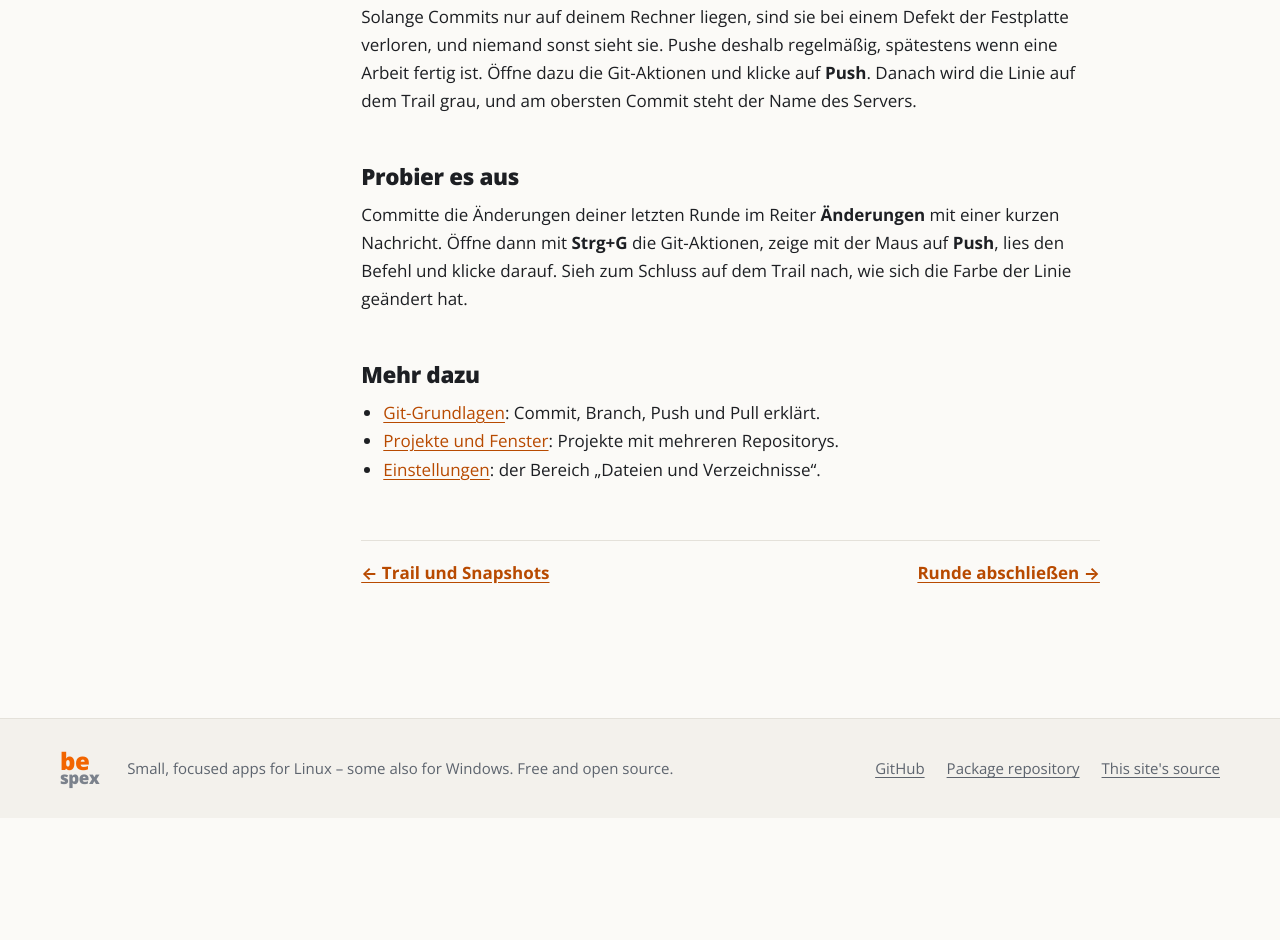
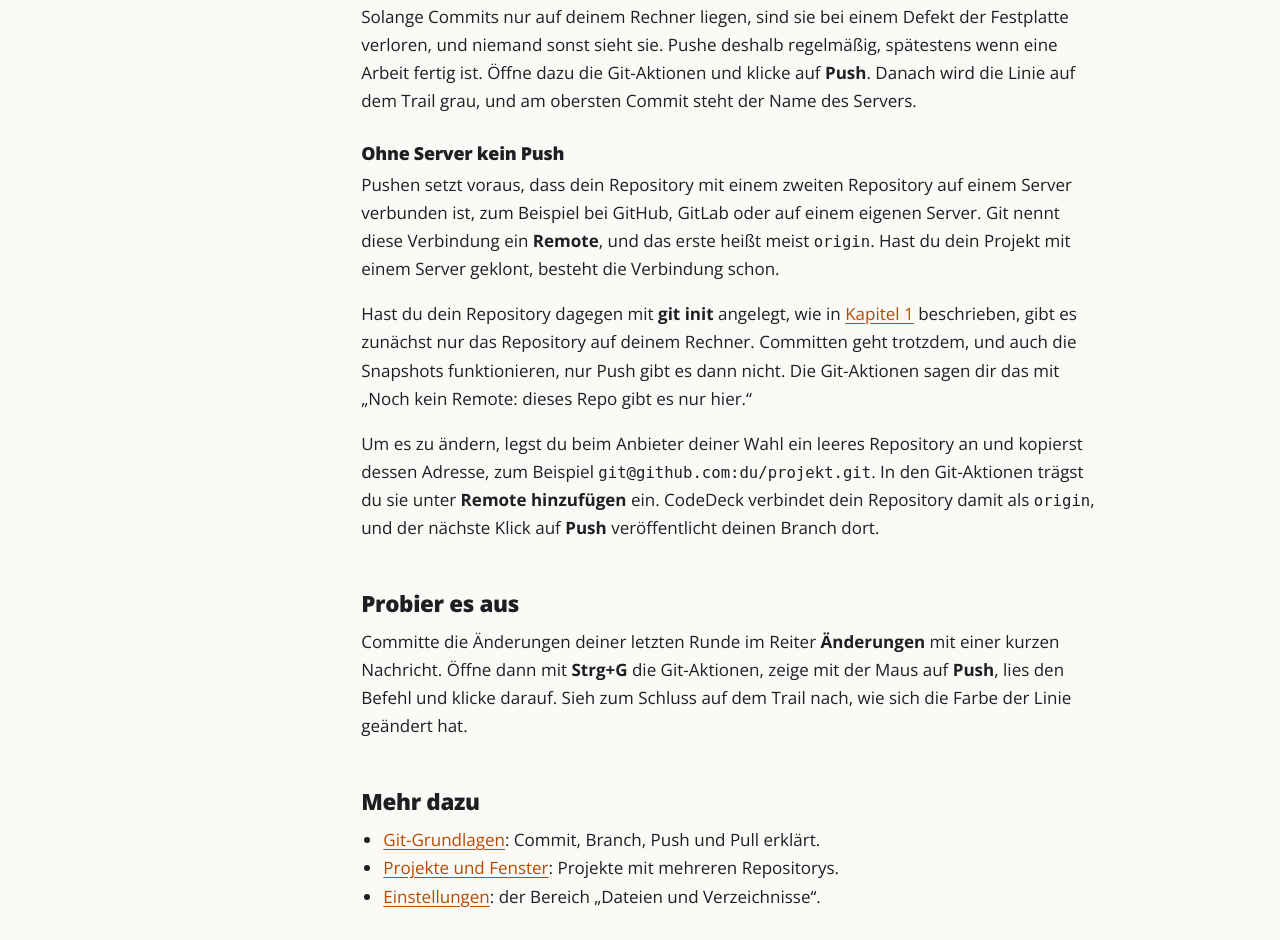
Before and after one commit to be-spex/be-spex.github.io, an Astro site: page /codedeck/manual/de/tutorial/09-commit in a window 1280 px wide. Shown: the part 4273-5213 px from the top of the page. Before the commit the page ends 5091 px from the top, so only its background shows below. Built offline with nearby package versions, Linux system fonts and the light colour scheme; Astro itself is replaced by a stand-in of ours.

Commit message:
CodeDeck manual: pushing needs a remote; adding one after git init
Co-Authored-By: Claude Opus 5.5 <noreply@anthropic.com>
Claude-Session: https://claude.ai/code/session_01AmUU1ckh5iDie4vHPz56Cn

```diff
--- a/src/pages/codedeck/manual/de/tutorial/09-commit.md
+++ b/src/pages/codedeck/manual/de/tutorial/09-commit.md
@@ -70,6 +70,14 @@ Ist dir in der Nachricht ein Fehler unterlaufen und der Commit ist noch nicht ge
 
 Solange Commits nur auf deinem Rechner liegen, sind sie bei einem Defekt der Festplatte verloren, und niemand sonst sieht sie. Pushe deshalb regelmäßig, spätestens wenn eine Arbeit fertig ist. Öffne dazu die Git-Aktionen und klicke auf **Push**. Danach wird die Linie auf dem Trail grau, und am obersten Commit steht der Name des Servers.
 
+### Ohne Server kein Push
+
+Pushen setzt voraus, dass dein Repository mit einem zweiten Repository auf einem Server verbunden ist, zum Beispiel bei GitHub, GitLab oder auf einem eigenen Server. Git nennt diese Verbindung ein **Remote**, und das erste heißt meist `origin`. Hast du dein Projekt mit einem Server geklont, besteht die Verbindung schon.
+
+Hast du dein Repository dagegen mit **git init** angelegt, wie in [Kapitel 1](/codedeck/manual/de/tutorial/01-vorbereitung/) beschrieben, gibt es zunächst nur das Repository auf deinem Rechner. Committen geht trotzdem, und auch die Snapshots funktionieren, nur Push gibt es dann nicht. Die Git-Aktionen sagen dir das mit „Noch kein Remote: dieses Repo gibt es nur hier.“
+
+Um es zu ändern, legst du beim Anbieter deiner Wahl ein leeres Repository an und kopierst dessen Adresse, zum Beispiel `git@github.com:du/projekt.git`. In den Git-Aktionen trägst du sie unter **Remote hinzufügen** ein. CodeDeck verbindet dein Repository damit als `origin`, und der nächste Klick auf **Push** veröffentlicht deinen Branch dort.
+
 ## Probier es aus
 
 Committe die Änderungen deiner letzten Runde im Reiter **Änderungen** mit einer kurzen Nachricht. Öffne dann mit **Strg+G** die Git-Aktionen, zeige mit der Maus auf **Push**, lies den Befehl und klicke darauf. Sieh zum Schluss auf dem Trail nach, wie sich die Farbe der Linie geändert hat.
```
